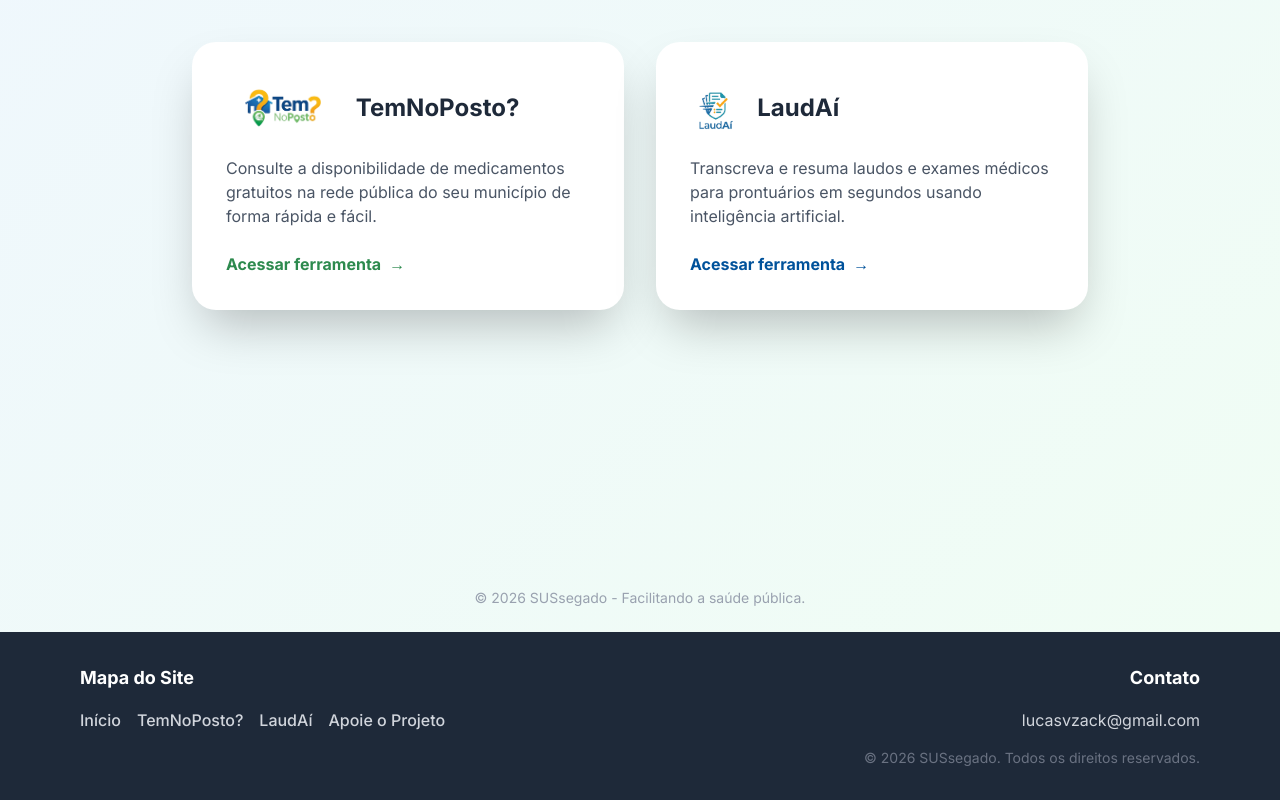
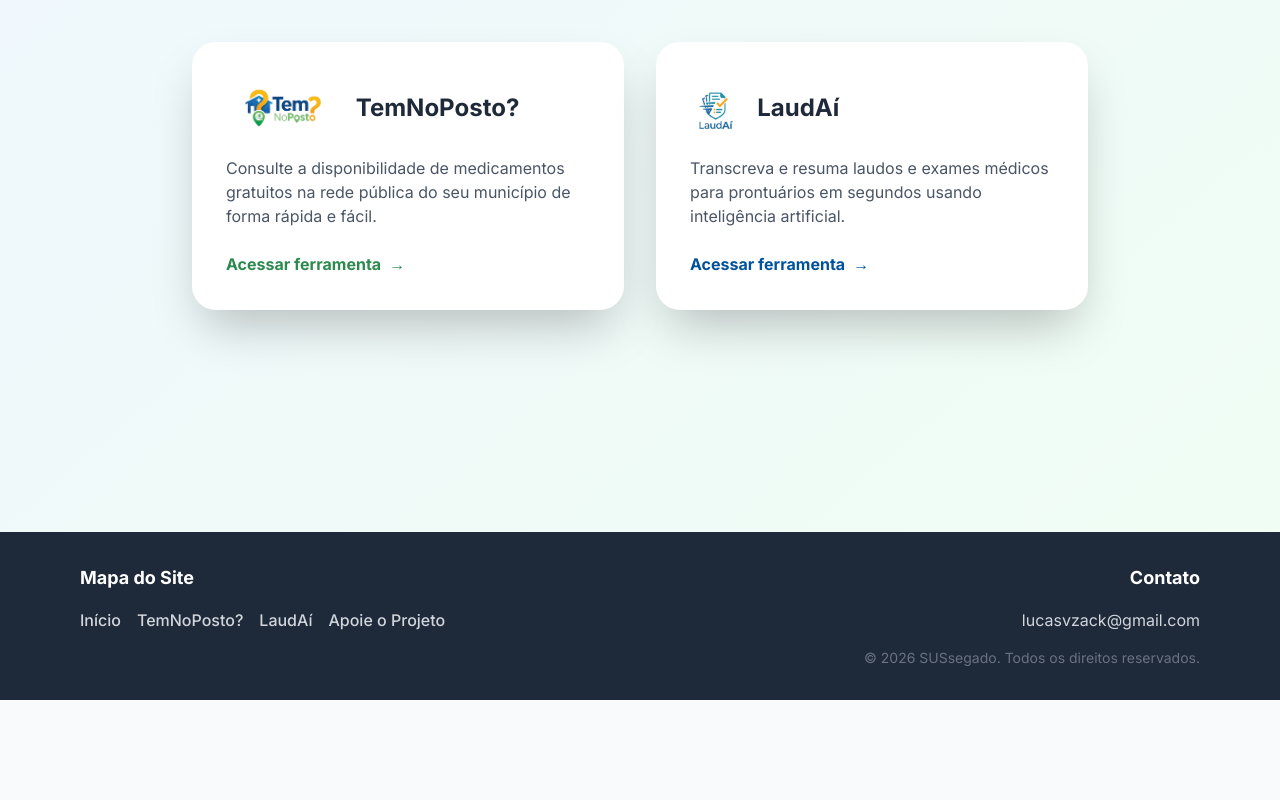
Before and after one commit to lucasvzack-sys/001, a React (Vite) app: page / in a window 1280 px wide. Shown: the part 544-1344 px from the top of the page. After the commit the page ends 1244 px from the top, so only its background shows below. Built offline with nearby package versions, Linux system fonts and the light colour scheme.

Commit message:
Update Portal.tsx

```diff
--- a/src/components/Portal.tsx
+++ b/src/components/Portal.tsx
@@ -85,9 +85,6 @@ export default function Portal({ onNavigate }: PortalProps) {
 
       </motion.div>
 
-      <footer className="mt-20 text-gray-400 text-sm">
-        © 2026 SUSsegado - Facilitando a saúde pública.
-      </footer>
     </div>
   );
 }
```
